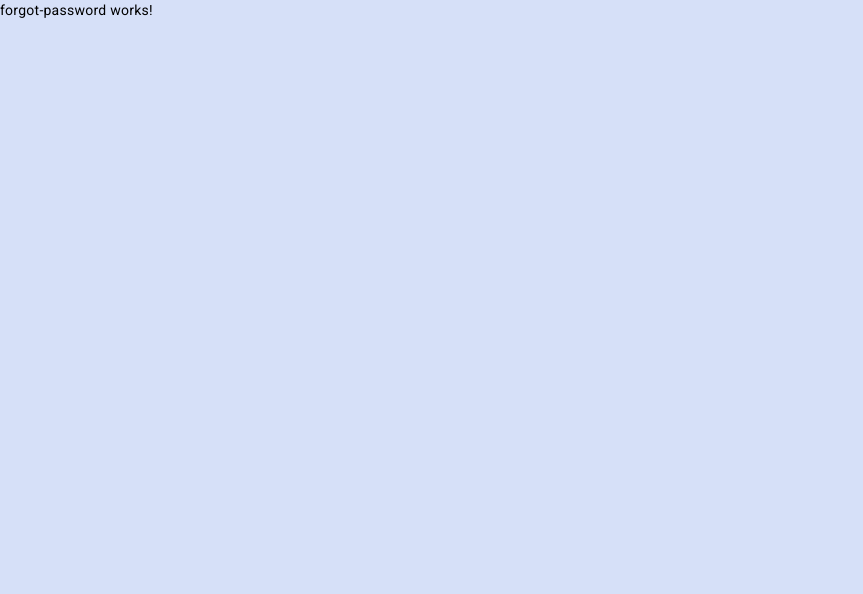
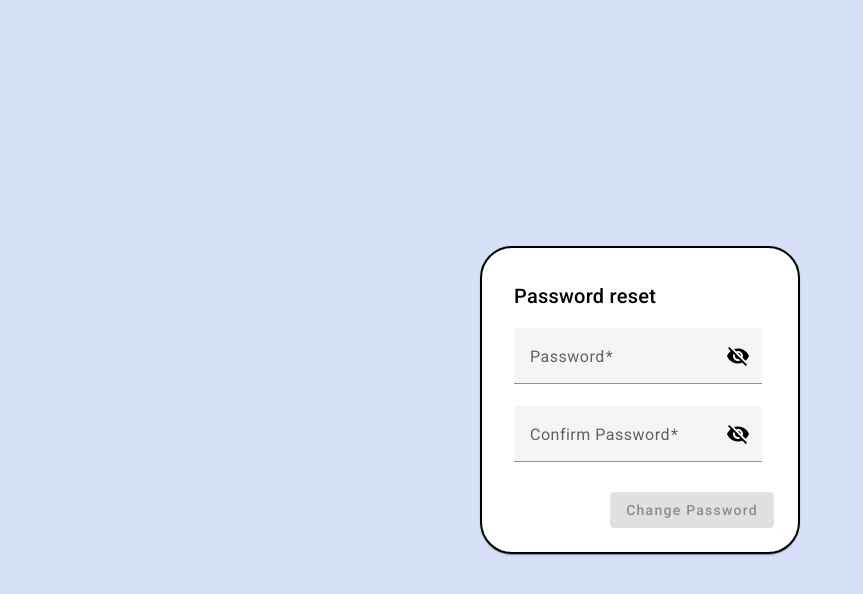
Before and after one commit to komronm8/TwitterButBetter, an Angular app in the folder TwitterFrontend/: page / in a window 1280 px wide. Shown: the top 594 px of the page, without its empty margins (0-863 px from the left). Built offline with nearby package versions, Linux system fonts and the light colour scheme.

Commit message:
added forgot password module and custom validators

```diff
--- /dev/null
+++ b/TwitterFrontend/src/app/forgot-password/customValidators.ts
@@ -0,0 +1,29 @@
+import {AbstractControl, ValidationErrors, ValidatorFn} from '@angular/forms';
+
+export function validPasswordStrength(): ValidatorFn {
+  return (control:AbstractControl) : ValidationErrors | null => {
+      const value = control.value;
+      if (!value) {
+          return null;
+      }
+      const hasUpperCase = /[A-Z]+/.test(value);
+      const hasLowerCase = /[a-z]+/.test(value);
+      const hasNumeric = /[0-9]+/.test(value);
+      const passwordValid = hasUpperCase && hasLowerCase && hasNumeric;
+      return !passwordValid ? {passwordStrength:true}: null;
+  }
+}
+
+export function confirmPassword(password: String): ValidatorFn {
+  return (control:AbstractControl) : ValidationErrors | null => {
+      const value = control.value;
+      if (!value) {
+          return null;
+      }
+      const hasUpperCase = /[A-Z]+/.test(value);
+      const hasLowerCase = /[a-z]+/.test(value);
+      const hasNumeric = /[0-9]+/.test(value);
+      const passwordValid = hasUpperCase && hasLowerCase && hasNumeric;
+      return !passwordValid ? {notConfirmed: true}: null;
+  }
+}
--- a/TwitterFrontend/src/app/forgot-password/forgot-password.component.css
+++ b/TwitterFrontend/src/app/forgot-password/forgot-password.component.css
@@ -0,0 +1,16 @@
+.card{
+  width: 20rem;
+  border: 2px solid #000;
+  border-radius: 2rem;
+  padding: 1rem;
+
+  position: fixed;
+  top: 50%;
+  left: 50%;
+  -webkit-transform: translate(-50%, -50%);
+  transform: translate(-50%, -50%);
+}
+
+.multiline-tooltip{
+  white-space: pre-line;
+}
--- a/TwitterFrontend/src/app/forgot-password/forgot-password.component.html
+++ b/TwitterFrontend/src/app/forgot-password/forgot-password.component.html
@@ -1 +1,29 @@
-<p>forgot-password works!</p>
+<mat-card class="card">
+  <mat-card-header>
+      <mat-card-title>Password reset</mat-card-title>
+  </mat-card-header>
+  <form [formGroup]="matchPw">
+    <mat-card-content>
+      <mat-form-field matTooltipPosition="right" [matTooltip]="tooltipText" matTooltipClass="mat-tooltip" matTooltip>
+        <mat-label>Password</mat-label>
+        <input matInput [type]="hidePassword ? 'password' : 'text'" formControlName="password" [(ngModel)]="password" >
+        <button mat-icon-button matSuffix  (click)="hidePassword = !hidePassword">
+          <mat-icon>{{hidePassword ? 'visibility_off' : 'visibility'}}</mat-icon>
+        </button>
+        <mat-error *ngIf="!matchPw.get('password')!.valid" mat-Tooltip="">Password invalid</mat-error>
+      </mat-form-field>
+      <br>
+      <mat-form-field>
+        <mat-label>Confirm Password</mat-label>
+        <input matInput [type]="hideRepeatPassword ? 'password' : 'text'" formControlName="confirmPassword">
+        <button mat-icon-button matSuffix (click)="hideRepeatPassword = !hideRepeatPassword">
+          <mat-icon>{{hideRepeatPassword ? 'visibility_off' : 'visibility'}}</mat-icon>
+        </button>
+        <mat-error *ngIf="!matchPw.get('confirmPassword')!.valid">Passwords do not match</mat-error>
+      </mat-form-field>
+    </mat-card-content>
+    <mat-card-actions align="end">
+        <button mat-raised-button color="primary" type="submit" [disabled]="!matchPw.valid">Change Password</button>
+    </mat-card-actions>
+  </form>
+</mat-card>
--- a/TwitterFrontend/src/app/forgot-password/forgot-password.component.ts
+++ b/TwitterFrontend/src/app/forgot-password/forgot-password.component.ts
@@ -1,5 +1,6 @@
 import { Component } from '@angular/core';
-
+import { FormBuilder, FormGroup, Validators, ValidatorFn, AbstractControl, ValidationErrors } from '@angular/forms';
+import { validPasswordStrength, confirmPassword } from './customValidators';
 @Component({
   selector: 'app-forgot-password',
   templateUrl: './forgot-password.component.html',
@@ -7,4 +8,49 @@ import { Component } from '@angular/core';
 })
 export class ForgotPasswordComponent {
 
+  //FormGroup holding password and confirmPassword
+  matchPw: FormGroup;
+  errors = {
+    password: null,
+    confirmPassword: null
+  };
+
+  tooltipText = [
+    "Your password must have:",
+    " ",
+    "minimum of 8 characters",
+    "1 upper case letter",
+    "1 lower case letter",
+    "1 numeric letter"
+  ].join("\n");
+
+  hidePassword = true;
+  hideRepeatPassword = true;
+  password: string = '';
+
+  constructor(private fb: FormBuilder){
+    this.matchPw = this.fb.group({
+      password: ['', {
+        validators: [ Validators.required, Validators.minLength(8), validPasswordStrength() ],
+        asyncValidators: [],
+        updateOn: 'change'
+      }],
+      confirmPassword: ['', {
+        validators: [ Validators.required, confirmPassword(this.password) ],
+        asyncValidators: [],
+        updateOn: 'change'
+      }]
+    });
+  }
+
+  passwordErrors(control: AbstractControl) {
+    return control.hasError('required') || control.hasError('minength') || control.hasError('passwordStrength');
+  }
+  confirmErrors(control: AbstractControl){
+    return control.hasError('notConfirmed');
+  }
+
+  onSubmit(){
+    //TODO: Add HTTP-Request
+  }
 }
```
